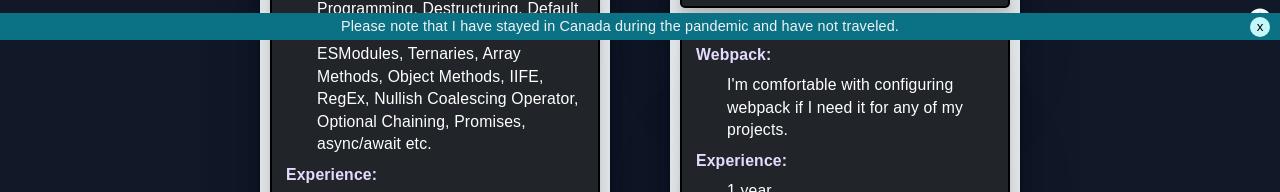
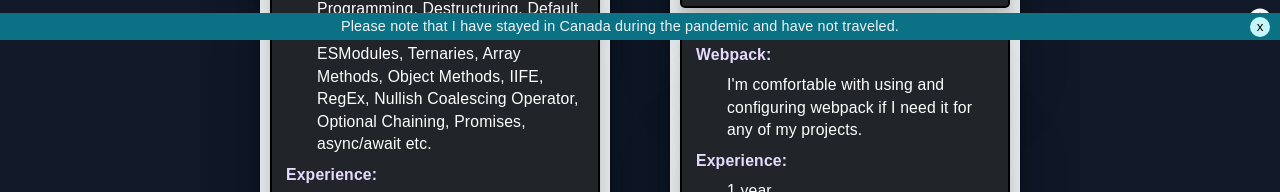
Before and after one commit to YutaMoriJP/Portfolio, a React (Create React App) app: page /skills in a window 1280 px wide. Shown: the part 760-952 px from the top of the page. Built offline with nearby package versions, Linux system fonts and the light colour scheme.

Commit message:
minor fixes

```diff
--- a/src/data/skills.js
+++ b/src/data/skills.js
@@ -116,7 +116,7 @@ const tools = [
   {
     header: "Webpack",
     language:
-      "I'm comfortable with configuring webpack if I need it for any of my projects.",
+      "I'm comfortable with using and configuring webpack if I need it for any of my projects.",
     experience: "1 year",
     id: uuidv4(),
   },
```
